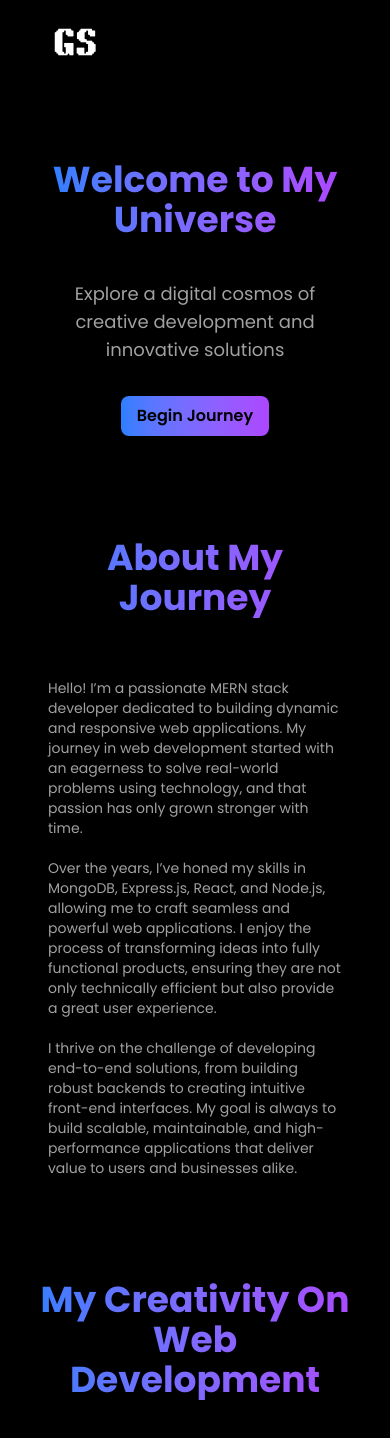
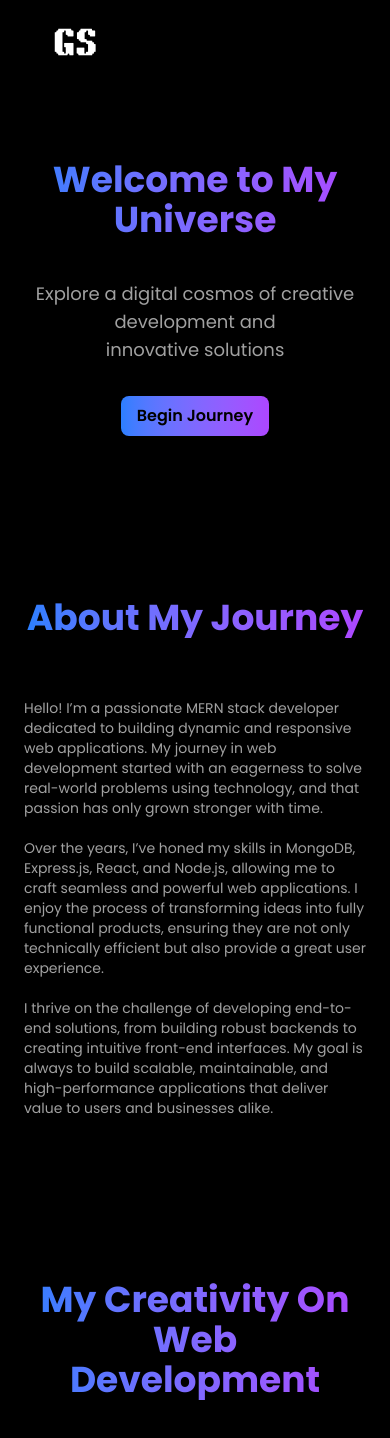
Before and after one commit to gyanendra-sahoo/PORTFOLIO, a React (Vite) app: page / in a window 390 px wide. Shown: the top 1438 px of the page. Built offline with nearby package versions, Linux system fonts and the light colour scheme.

Commit message:
Modify changes on Hero and Navbar

```diff
--- a/src/components/About.jsx
+++ b/src/components/About.jsx
@@ -3,7 +3,7 @@ import React from 'react'
 const About = () => {
   return (
     <div id='about' className='h-screen flex justify-center items-center bg-black'>
-      <div className='flex flex-col justify-center items-center gap-10 px-6 sm:px-12 md:px-24'>
+      <div className='flex flex-col justify-center items-center gap-10 sm:px-6 sm:px-12 md:px-24'>
         <h1 className='text-4xl sm:text-5xl md:text-6xl lg:text-7xl font-bold bg-gradient-to-r from-blue-500 to-purple-500 text-transparent bg-clip-text text-center'>
           About My Journey
         </h1>
--- a/src/components/Hero.jsx
+++ b/src/components/Hero.jsx
@@ -14,7 +14,7 @@ const Hero = () => {
 
   return (
     <div id='hero' className="lg:h-screen flex justify-center items-center bg-black">
-      <div className='flex flex-col items-center justify-center mt-40 px-6 sm:px-12 md:px-24' id='hero-content'>
+      <div className='flex flex-col items-center justify-center mt-40 sm:px-6 sm:px-12 md:px-24' id='hero-content'>
         <h1 className="text-4xl sm:text-5xl md:text-6xl lg:text-8xl font-bold bg-gradient-to-r from-blue-500 to-purple-500 text-transparent bg-clip-text text-center">
           Welcome to My Universe
         </h1>
--- a/src/components/Navbar.jsx
+++ b/src/components/Navbar.jsx
@@ -11,7 +11,7 @@ const Navbar = () => {
 
   return (
     <nav className='h-[10vh] bg-black/80 backdrop-blur-md w-full flex justify-between items-center px-[10%] fixed z-[999]'>
-      <div className="logo font-bold text-white text-2xl"><img src="/GS.png" alt="Logo" className='w-18' /></div>
+      <div className="logo font-bold text-white text-2xl"><img src="/GS.png" alt="Logo" className='w-18 rounded-full' /></div>
       <div className="nav-items hidden md:flex w-1/2 justify-between font-semibold text-[#CFCFCF] p-2 rounded-3xl" style={{ boxShadow: '0 4px 6px rgba(241, 236, 236, 0.30)' }}>
         <h4 className='cursor-pointer hover:bg-[#202024] hover:text-white hover:shadow-lg transition duration-300 rounded-md h-8 w-20 flex items-center justify-center font-normal'
         onClick={() => scrollToSection('hero')}
```
